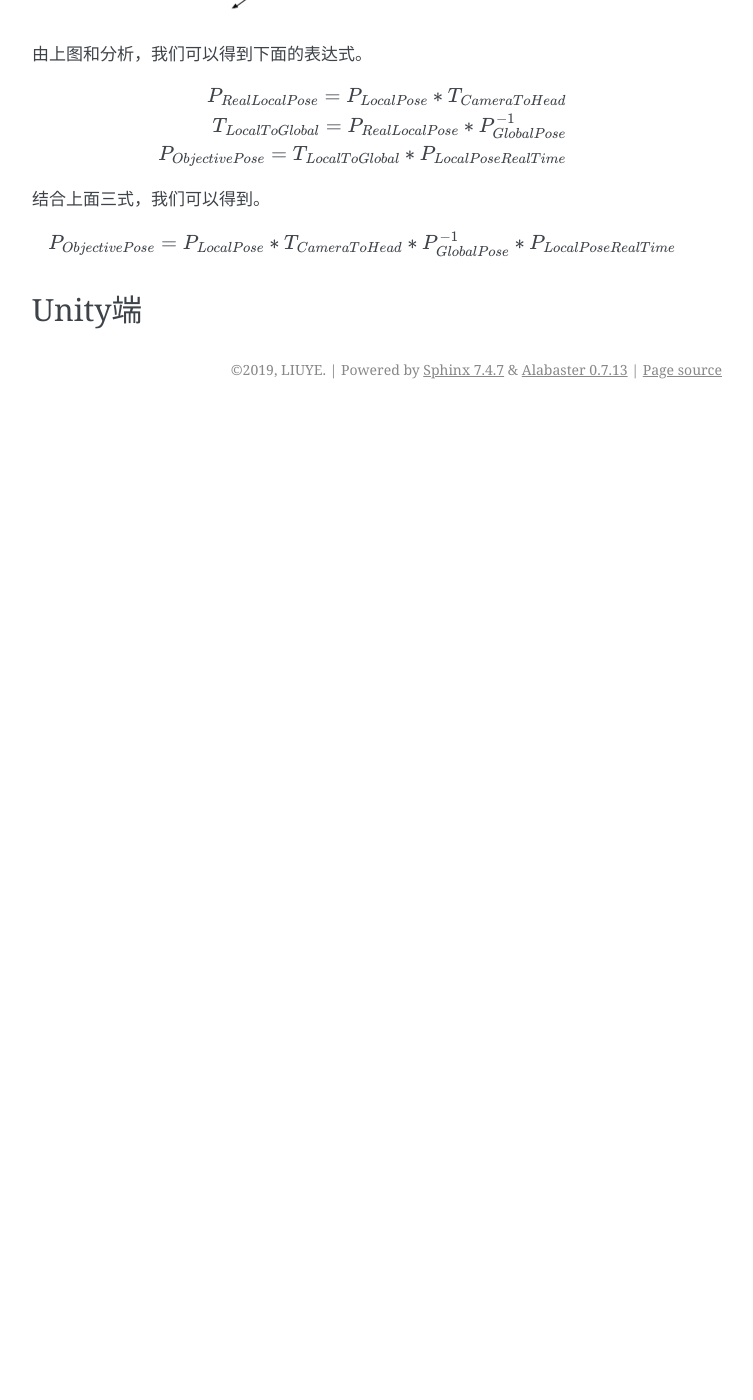
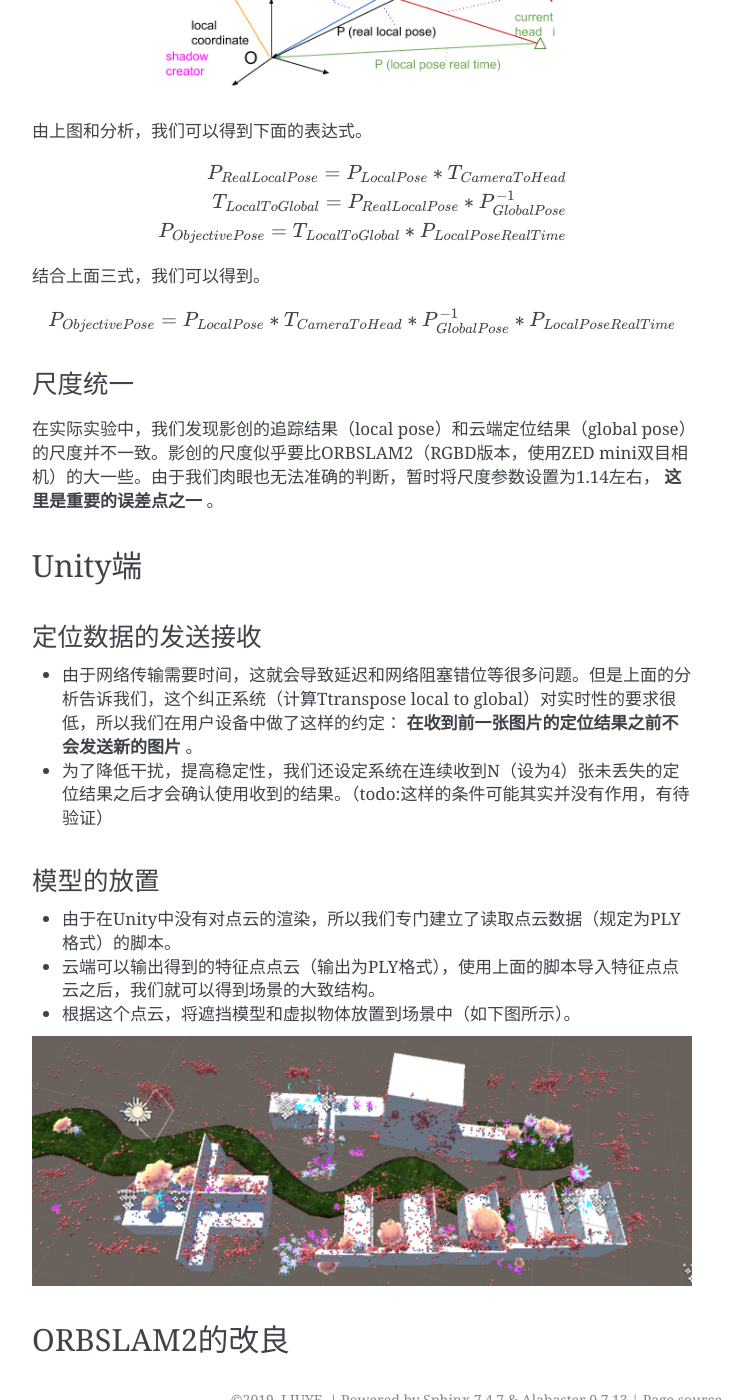
Before and after one commit to gggliuye/VIO, a Sphinx documentation site: the page built from docs/UnitySc/unityShadowCreator.rst, in a window 1280 px wide and 1400 px high, scrolled down 4134 px. Shown: the whole window, without its empty margins (388-1141 px from the left). Built offline with Sphinx 7.4.7, drawn with Linux system fonts in a browser that asks for light colours; before the commit the page ends 4543 px from its top, so only the background shows below that; some of the changed text lies outside the part shown.

Commit message:
Update unityShadowCreator.rst

```diff
--- a/docs/UnitySc/unityShadowCreator.rst
+++ b/docs/UnitySc/unityShadowCreator.rst
@@ -50,9 +50,11 @@ SLAM和SFM的区别主要在与他们的目的性不同：SLAM的重要要求是
 
 上图是对钢琴场景的colmap建模测试，可以发现特征点（包括fusion）的结果都只能得到周围场景的认知，而对于反光严重的钢琴，则完全不能得到稳定可用的特征点（使用ORBSLAM得到的结果是类似的）。
 
+绝对位姿的计算
+---------------------
 
 系统坐标系
-----------------
+>>>>>>>>>>>>>>>>>>>>>
 在整个系统中一共有两个坐标系：世界坐标系（云端定位系统的坐标系统，这也将是Unity3d的坐标系）和本地坐标系（影创眼镜VIO追踪的坐标系），即是下图中的world coordinate system和local coordinate system。
 
 云端定位可以得到一个位姿，由于云端定位系统本质是图像定位，得到的结果是对应相机（camera）光心的位姿。影创的追踪系统（通过两个内置鱼眼相机和较高精度IMU）经过处理之后得到的眼镜环的中心（也就是“头head“）的坐标。
@@ -63,7 +65,7 @@ SLAM和SFM的区别主要在与他们的目的性不同：SLAM的重要要求是
    :align: center
 
 原始结果
-----------------------------
+>>>>>>>>>>>>>>>
 我们可以分别得到云端定位和本地追踪的两个原始坐标。
 一个是P（global pose），即云端定位的结果，是相机光心的位姿；以及P（local pose），即本地追踪的结果，是AR相机虚拟“头”的位姿。
 
@@ -76,12 +78,12 @@ SLAM和SFM的区别主要在与他们的目的性不同：SLAM的重要要求是
     P_{Global Pose} = T_{Global To Camera}^{-1}
 
 位置融合
---------------------
+>>>>>>>>>>>>>>>>>>>>>
 
 * 我们的目的可以总结为：求两个坐标系（world和local）之间的相对位姿（下图中的黄色变换T transpose local to global）。
 * 值得一提的是，由于影创SDK是VIO系统，所以误差会不停的累积，这就导致上面需要求的相对位姿其实不是一个固定的值，而是会随着本地追踪的误差而改变的值。这就要求我们定期的更新这个相对坐标，以保证系统长时间有效。
 * 一旦求得了T（transpose local to global），在结合实时得到的P（local pose）我们就可以得到我们想要的用户“头”head，在世界坐标系中的位姿P（Objective pose）。
-* 另外，这里描述的所有位姿或者变换，除了P（local pose real time）以外都不要求实时性。
+* 另外，这里描述的所有位姿或者变换，除了P（local pose real time）以外都不要求实时性。其他状态虽然不要求实时性，但是如果延迟太久，系统误差累积验证，也会造成很大的影响。
 
 .. image:: pic2.png
    :width: 80%
@@ -101,5 +103,28 @@ SLAM和SFM的区别主要在与他们的目的性不同：SLAM的重要要求是
 .. math::
     P_{Objective Pose} = P_{Local Pose} * T_{Camera To Head} * P_{Global Pose}^{-1} * P_{Local Pose Real Time}
 
+尺度统一
+>>>>>>>>>>>>>>>>>>>>>
+在实际实验中，我们发现影创的追踪结果（local pose）和云端定位结果（global pose）的尺度并不一致。影创的尺度似乎要比ORBSLAM2（RGBD版本，使用ZED mini双目相机）的大一些。由于我们肉眼也无法准确的判断，暂时将尺度参数设置为1.14左右， **这里是重要的误差点之一** 。
+
+
 Unity端
 ----------------
+
+定位数据的发送接收
+>>>>>>>>>>>>>>>>>
+
+* 由于网络传输需要时间，这就会导致延迟和网络阻塞错位等很多问题。但是上面的分析告诉我们，这个纠正系统（计算Ttranspose local to global）对实时性的要求很低，所以我们在用户设备中做了这样的约定： **在收到前一张图片的定位结果之前不会发送新的图片** 。
+* 为了降低干扰，提高稳定性，我们还设定系统在连续收到N（设为4）张未丢失的定位结果之后才会确认使用收到的结果。（todo:这样的条件可能其实并没有作用，有待验证）
+
+模型的放置
+>>>>>>>>>>>>>>>>>>>>
+* 由于在Unity中没有对点云的渲染，所以我们专门建立了读取点云数据（规定为PLY格式）的脚本。
+* 云端可以输出得到的特征点点云（输出为PLY格式），使用上面的脚本导入特征点点云之后，我们就可以得到场景的大致结构。
+* 根据这个点云，将遮挡模型和虚拟物体放置到场景中（如下图所示）。
+
+.. image:: put_model.PNG
+   :align: center
+
+ORBSLAM2的改良
+-----------------
```
